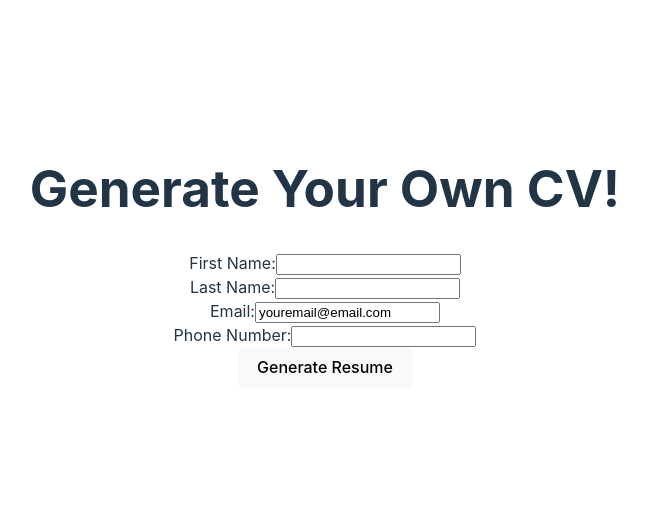
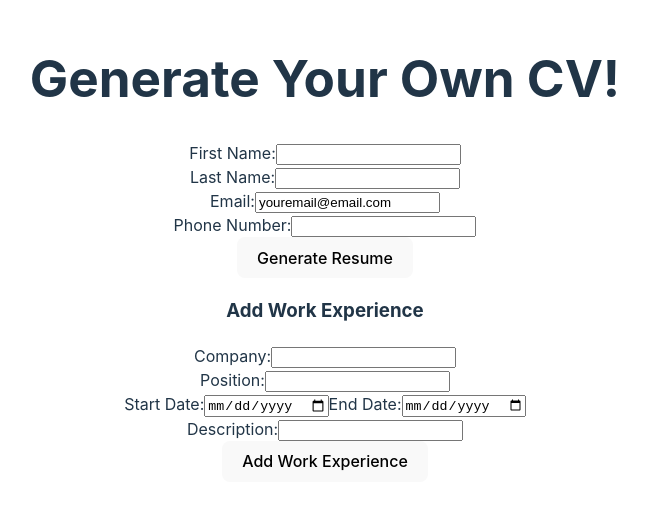
Before and after one commit to h-maren/cv-application, a React (Vite) app: page / in a window 1280 px wide. Shown: the part 143-652 px from the top of the page, without its empty margins (315-962 px from the left). Built offline with nearby package versions, Linux system fonts and the light colour scheme.

Commit message:
Add ability to add multiple work experiences

```diff
--- a/src/App.jsx
+++ b/src/App.jsx
@@ -12,8 +12,19 @@ function App() {
     phone: '',
   })
 
+  const [workData,setWorkData] = useState({
+    company: '',
+    startDate: new Date(),
+    endDate: new Date(),
+    position: '',
+    description: '',
+  })
+
+  const [workExperiences,setWorkExperiences] = useState([]);
+
   const [showResult, setShowResult] = useState(false);
 
+  let nextId=0;
 
   const handleSubmit = (e) => {
       e.preventDefault();
@@ -25,6 +36,23 @@ function App() {
     setFormData((prevFormData) => ({...prevFormData, [name]: value,
     }));
   };
+
+  const handleWorkChange = (e) =>{
+    const {name, value} = e.target;
+    setWorkData((prevWorkData) => ({...prevWorkData, [name]: value,
+    }));
+  };
+
+  const addWorkExperience = (e) => {
+    setWorkExperiences([...workExperiences,
+      {
+      company: workData.company,
+      startDate: workData.startDate,
+      endDate: workData.endDate,
+      position: workData.position,
+      description: workData.description
+    }])
+  }
 
   const handleEditButton = (e) => {
       e.preventDefault();
@@ -40,13 +68,18 @@ function App() {
           {showResult && (
             <>
             <ContactInfo firstName={formData.firstName} lastName={formData.lastName} email={formData.email} phone={formData.phone} />
+            <ul>
+              {workExperiences.map(experience => (
+                <li key={experience.startDate}>{experience.company} {experience.position}</li>
+              )) }
+            </ul>
             <div className="edit-bar">
               <button type="button" onClick={handleEditButton}>Edit</button>
             </div>
             </>
           )}
       </div>
-      <div className="input-bar">
+      <section className="contact-input">
             {!showResult && (
             <form onSubmit={handleSubmit}>
               <div className="input-row">
@@ -76,7 +109,50 @@ function App() {
               <button type="submit">Generate Resume</button>
             </form>
             )}
-      </div>
+      </section>
+      <section className="work-input">
+            {!showResult && (
+              <>
+            <h3>Add Work Experience</h3>
+            <form>
+              <div className="input-row">
+              <label htmlFor="workCompany">
+                Company:
+              </label>
+              <input type="text" name="company" id="company" value = {workData.company} onChange={handleWorkChange} required />
+              </div>
+              <div className="input-row">
+              <label htmlFor="workPosition">
+                Position:
+              </label>
+              <input type="text" name="position" id="position" value = {workData.position} onChange={handleWorkChange} required />
+              </div>
+              <div className="input-row">
+                <label htmlFor="workStartDate">
+                  Start Date:
+                </label>
+                <input type="date" name="startDate" id="startDate" value = {workData.startDate} onChange={handleWorkChange} required />
+                <label htmlFor="workStartDate">
+                  End Date:
+                </label>
+                <input type="date" name="endDate" id="endDate" value = {workData.endDate} onChange={handleWorkChange} required />
+              </div>
+              <div className="input-row">
+              <label htmlFor="workDescription">
+                Description:
+              </label>
+              <input type="textarea" name="description" id="description" value = {workData.description} onChange={handleWorkChange} required />
+              </div>
+                <button type="button" onClick={addWorkExperience}>Add Work Experience</button>
+            </form>
+            <ul>
+              {workExperiences.map(experience => (
+                <li key={experience.startDate}>{experience.company} {experience.position}</li>
+              )) }
+            </ul>
+            </>
+            )}
+      </section>
     </>
   )
 }
```
